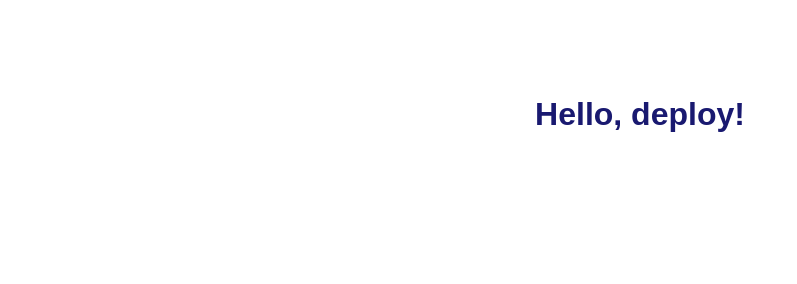
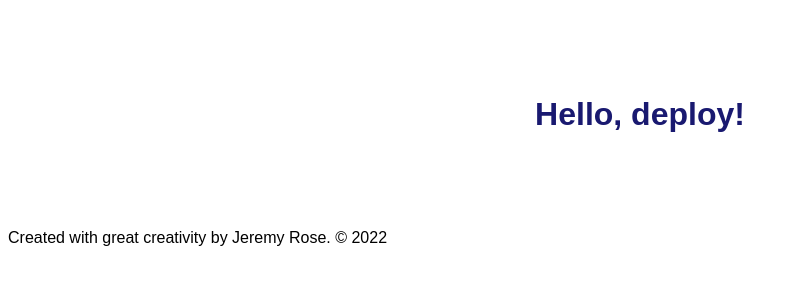
Before and after one commit to bridgecrew-perf6/deployment-example-7, a plain HTML site: page index.html in a window 1280 px wide. Shown: the whole page, without its empty margins (0-797 px from the left). Drawn offline with Linux system fonts and the light colour scheme.

Commit message:
adding legal stuff from the legal department

```diff
--- a/index.html
+++ b/index.html
@@ -5,5 +5,6 @@
 </head>
 <body>
     <h1 class="blue">Hello, deploy!</h1>
+    <p>Created with great creativity by Jeremy Rose. &copy; 2022</p>
 </body>
 </html>
```
